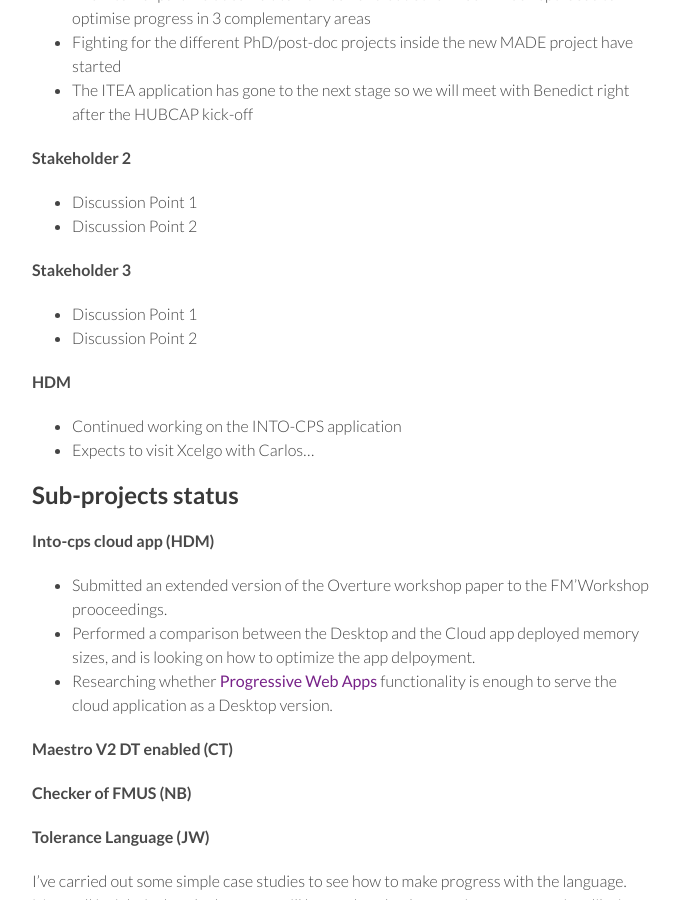
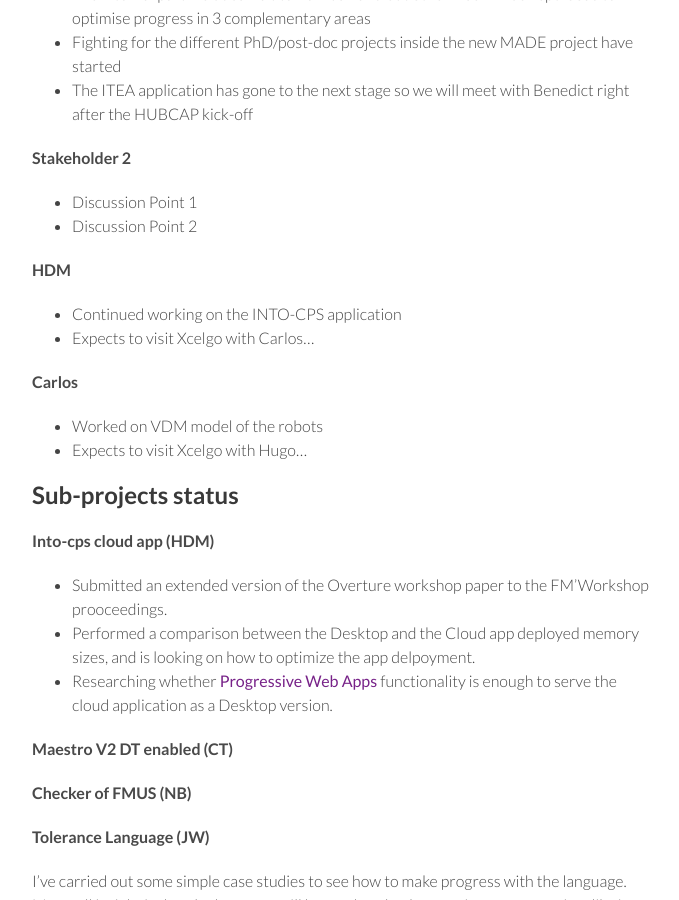
Before and after one commit to digitaltwincentre/digitaltwincentre.github.io, a Jekyll site: the page built from _biweeklies/Biweekly-10.md, in a window 1280 px wide and 900 px high, scrolled down 390 px. Shown: the whole window, without its empty margins (418-1097 px from the left). Built offline with Jekyll 4.4.1, drawn with Linux system fonts in a browser that asks for light colours; nearby versions of some CDN libraries.

Commit message:
Update Biweekly-10.md

```diff
--- a/_biweeklies/Biweekly-10.md
+++ b/_biweeklies/Biweekly-10.md
@@ -32,13 +32,14 @@ private information must be stored elsewhere.  -->
 * Discussion Point 1
 * Discussion Point 2
 
-#### Stakeholder 3
-* Discussion Point 1
-* Discussion Point 2
-
 #### HDM
 * Continued working on the INTO-CPS application
 * Expects to visit Xcelgo with Carlos...
+
+#### Carlos
+* Worked on VDM model of the robots
+* Expects to visit Xcelgo with Hugo...
+
 
 ## Sub-projects status
 
```
